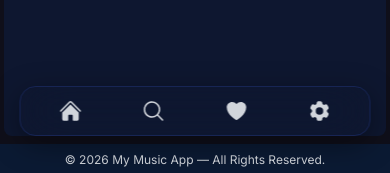
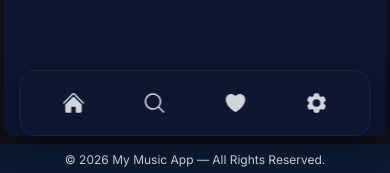
Before and after one commit to aneeshkishor012/my-music-world, a Next.js app: page /home/songs in a window 390 px wide. Shown: the part 668-841 px from the top of the page. Built offline with nearby package versions, Linux system fonts and the light colour scheme; no server answers; a web font is replaced by a local one.

Commit message:
style update

```diff
--- a/app/ui/components/BottomNavBar.tsx
+++ b/app/ui/components/BottomNavBar.tsx
@@ -19,7 +19,7 @@ export default function BottomNavBar() {
     ];
 
     return (
-        <nav className="fixed bottom-10 left-1/2 -translate-x-1/2 w-[90%] z-40 md:hidden flex items-center justify-around px-2 py-2 rounded-2xl  bg-blue/10 backdrop-blur-xl border border-blue-950  shadow-[0_8px_30px_rgba(0,0,0,0.4)] ">
+        <nav className="fixed bottom-10 left-1/2 -translate-x-1/2 w-[90%] z-40 md:hidden flex items-center justify-around px-3 py-3 rounded-2xl  bg-blue/10 backdrop-blur-xl border border-blue-950  shadow-[0_8px_30px_rgba(0,0,0,0.4)] ">
             {navItems.map((item) => {
                 const Icon = item.icon;
 
@@ -32,7 +32,7 @@ export default function BottomNavBar() {
                     <Link
                         key={item.href}
                         href={item.href}
-                        className={`p-1 rounded-xl transition-all duration-300  ${active ? "text-blue-500 bg-blue/10 shadow-[0_0_10px_rgba(96,165,250,0.6)]" : "text-gray-300 hover:text-white"} `}
+                        className={`p-2 rounded-xl transition-all duration-300  ${active ? "text-blue-500 bg-blue/10 shadow-[0_0_10px_rgba(96,165,250,0.6)]" : "text-gray-300 hover:text-white"} `}
                         title={item.label}
                     >
                         <Icon className="w-6 h-6" />
--- a/app/ui/components/PlayerControl.tsx
+++ b/app/ui/components/PlayerControl.tsx
@@ -1,8 +1,7 @@
-import { BackwardIcon } from '@heroicons/react/24/outline'
-import { ForwardIcon, PauseIcon, PlayIcon } from '@heroicons/react/24/solid'
+import { ForwardIcon, BackwardIcon, PauseIcon, PlayIcon } from '@heroicons/react/24/solid'
 import React from 'react'
 
-export default function playerControl(props:any) {
+export default function playerControl(props: any) {
     const { isPlaying, togglePlay, playNext, playPrev } = props;
     return (
         <div className="flex items-center justify-center gap-6">
```
